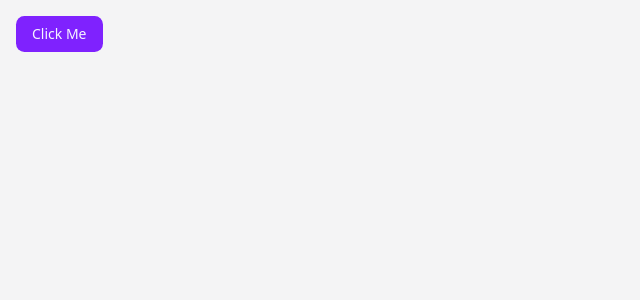
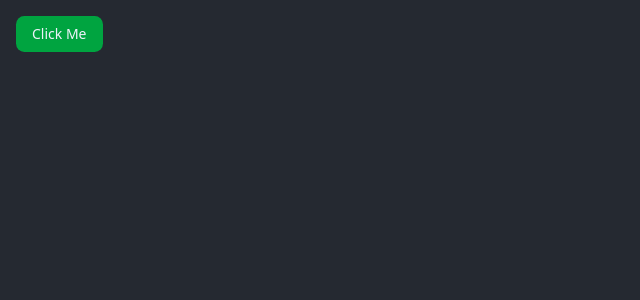
Before and after one commit to ThisIsKhalid/finance-tracker, a Next.js app: page / in a window 1280 px wide. Shown: the top 300 px of the page, without its empty margins (0-640 px from the left). Built offline with nearby package versions, Linux system fonts and the light colour scheme.

Commit message:
feat: enhance UI components with new styles and improved accessibility in sidebar and accounts page

```diff
--- a/src/app/(dashboard)/accounts/page.tsx
+++ b/src/app/(dashboard)/accounts/page.tsx
@@ -2,7 +2,7 @@ import React from "react";
 
 export default function Accounts() {
   return (
-    <div>
+    <div className="border border-red-600">
       <h1>Accounts Page</h1>
     </div>
   );
--- a/src/app/(dashboard)/layout.tsx
+++ b/src/app/(dashboard)/layout.tsx
@@ -5,7 +5,7 @@ export default function Layout({ children }: { children: React.ReactNode }) {
   return (
     <SidebarProvider>
       <AppSidebar />
-      <main>
+      <main className="bg-background text-foreground w-full">
         <SidebarTrigger />
         {children}
       </main>
--- a/src/app/globals.css
+++ b/src/app/globals.css
@@ -45,37 +45,62 @@
 
 :root {
   --radius: 0.65rem;
-  --background: oklch(1 0 0);
-  --foreground: oklch(0.141 0.005 285.823);
-  --card: oklch(1 0 0);
-  --card-foreground: oklch(0.141 0.005 285.823);
-  --popover: oklch(1 0 0);
-  --popover-foreground: oklch(0.141 0.005 285.823);
-  --primary: oklch(0.541 0.281 293.009);
-  --primary-foreground: oklch(0.969 0.016 293.756);
-  --secondary: oklch(0.967 0.001 286.375);
-  --secondary-foreground: oklch(0.21 0.006 285.885);
-  --muted: oklch(0.967 0.001 286.375);
-  --muted-foreground: oklch(0.552 0.016 285.938);
-  --accent: oklch(0.967 0.001 286.375);
-  --accent-foreground: oklch(0.21 0.006 285.885);
-  --destructive: oklch(0.577 0.245 27.325);
-  --border: oklch(0.92 0.004 286.32);
-  --input: oklch(0.92 0.004 286.32);
-  --ring: oklch(0.702 0.183 293.541);
-  --chart-1: oklch(0.811 0.111 293.571);
-  --chart-2: oklch(0.606 0.25 292.717);
-  --chart-3: oklch(0.541 0.281 293.009);
-  --chart-4: oklch(0.491 0.27 292.581);
-  --chart-5: oklch(0.432 0.232 292.759);
-  --sidebar: oklch(0.985 0 0);
-  --sidebar-foreground: oklch(0.141 0.005 285.823);
-  --sidebar-primary: oklch(0.541 0.281 293.009);
-  --sidebar-primary-foreground: oklch(0.969 0.016 293.756);
-  --sidebar-accent: oklch(0.967 0.001 286.375);
-  --sidebar-accent-foreground: oklch(0.21 0.006 285.885);
-  --sidebar-border: oklch(0.92 0.004 286.32);
-  --sidebar-ring: oklch(0.702 0.183 293.541);
+
+  /* Dark Backgrounds */
+  --background: oklch(0.18 0.02 265);
+  --foreground: oklch(0.92 0.02 255);
+
+  --card: oklch(0.22 0.015 265);
+  --card-foreground: oklch(0.92 0.02 255);
+
+  --popover: oklch(0.22 0.015 265);
+  --popover-foreground: oklch(0.92 0.02 255);
+
+  /* Green Primary */
+  --primary: oklch(0.62 0.19 150);
+  --primary-foreground: oklch(0.96 0.01 255);
+
+  /* Secondary (dark muted slate) */
+  --secondary: oklch(0.28 0.015 265);
+  --secondary-foreground: oklch(0.88 0.015 255);
+
+  /* Muted */
+  --muted: oklch(0.28 0.015 265);
+  --muted-foreground: oklch(0.70 0.01 255);
+
+  /* Accent Cyan */
+  --accent: oklch(0.70 0.09 230);
+  --accent-foreground: oklch(0.12 0.02 260);
+
+  /* Red Destructive */
+  --destructive: oklch(0.55 0.25 30);
+  --destructive-foreground: oklch(0.96 0.02 255);
+
+  /* Borders / Inputs */
+  --border: oklch(0.30 0.012 265);
+  --input: oklch(0.30 0.012 265);
+  --ring: oklch(0.62 0.19 150);
+  /* green */
+
+  /* Chart Greens */
+  --chart-1: oklch(0.68 0.18 150);
+  --chart-2: oklch(0.60 0.17 150);
+  --chart-3: oklch(0.52 0.15 150);
+  --chart-4: oklch(0.45 0.12 150);
+  --chart-5: oklch(0.38 0.10 150);
+
+  /* Sidebar Colors */
+  --sidebar: oklch(0.16 0.015 265);
+  --sidebar-foreground: oklch(0.92 0.02 255);
+
+  --sidebar-primary: oklch(0.62 0.19 150);
+  --sidebar-primary-foreground: oklch(0.96 0.01 255);
+
+  --sidebar-accent: oklch(0.70 0.09 230);
+  --sidebar-accent-foreground: oklch(0.12 0.02 260);
+
+  --sidebar-border: oklch(0.30 0.012 265);
+  --sidebar-ring: oklch(0.62 0.19 150);
 }
 
 .dark {
@@ -116,6 +141,7 @@
   * {
     @apply border-border outline-ring/50;
   }
+
   body {
     @apply bg-background text-foreground;
   }
--- a/src/components/Sidebar/AppSidebar.tsx
+++ b/src/components/Sidebar/AppSidebar.tsx
@@ -159,7 +159,11 @@ const data = {
 
 export function AppSidebar({ ...props }: React.ComponentProps<typeof Sidebar>) {
   return (
-    <Sidebar collapsible="icon" {...props}>
+    <Sidebar
+      collapsible="icon"
+      className="bg-sidebar text-sidebar-foreground border-r border-sidebar-border"
+      {...props}
+    >
       <SidebarHeader>
         <SidebarMenu>
           <SidebarMenuItem className="flex items-center">
--- a/src/components/Sidebar/NavMain.tsx
+++ b/src/components/Sidebar/NavMain.tsx
@@ -34,7 +34,9 @@ export function NavMain({
 }) {
   return (
     <SidebarGroup>
-      <SidebarGroupLabel>Platform</SidebarGroupLabel>
+      <SidebarGroupLabel className="text-muted-foreground">
+        Platform
+      </SidebarGroupLabel>
       <SidebarMenu>
         {items.map((item) => (
           <Collapsible
@@ -45,7 +47,10 @@ export function NavMain({
           >
             <SidebarMenuItem>
               <CollapsibleTrigger asChild>
-                <SidebarMenuButton tooltip={item.title}>
+                <SidebarMenuButton
+                  tooltip={item.title}
+                  className="data-[active=true]:bg-primary data-[active=true]:text-primary-foreground"
+                >
                   {item.icon && <item.icon />}
                   <span>{item.title}</span>
                   <ChevronRight className="ml-auto transition-transform duration-200 group-data-[state=open]/collapsible:rotate-90" />
@@ -55,7 +60,10 @@ export function NavMain({
                 <SidebarMenuSub>
                   {item.items?.map((subItem) => (
                     <SidebarMenuSubItem key={subItem.title}>
-                      <SidebarMenuSubButton asChild>
+                      <SidebarMenuSubButton
+                        asChild
+                        className="text-muted-foreground hover:text-foreground"
+                      >
                         <a href={subItem.url}>
                           <span>{subItem.title}</span>
                         </a>
--- a/src/components/Sidebar/NavProjects.tsx
+++ b/src/components/Sidebar/NavProjects.tsx
@@ -38,11 +38,16 @@ export function NavProjects({
 
   return (
     <SidebarGroup className="group-data-[collapsible=icon]:hidden">
-      <SidebarGroupLabel>Projects</SidebarGroupLabel>
+      <SidebarGroupLabel className="text-muted-foreground">
+        Projects
+      </SidebarGroupLabel>
       <SidebarMenu>
         {projects.map((item) => (
           <SidebarMenuItem key={item.name}>
-            <SidebarMenuButton asChild>
+            <SidebarMenuButton
+              asChild
+              className="hover:bg-accent hover:text-accent-foreground"
+            >
               <a href={item.url}>
                 <item.icon />
                 <span>{item.name}</span>
@@ -60,16 +65,16 @@ export function NavProjects({
                 side={isMobile ? "bottom" : "right"}
                 align={isMobile ? "end" : "start"}
               >
-                <DropdownMenuItem>
+                <DropdownMenuItem className="hover:bg-accent hover:text-accent-foreground">
                   <Folder className="text-muted-foreground" />
                   <span>View Project</span>
                 </DropdownMenuItem>
-                <DropdownMenuItem>
+                <DropdownMenuItem className="hover:bg-accent hover:text-accent-foreground">
                   <Forward className="text-muted-foreground" />
                   <span>Share Project</span>
                 </DropdownMenuItem>
                 <DropdownMenuSeparator />
-                <DropdownMenuItem>
+                <DropdownMenuItem className="hover:bg-accent hover:text-accent-foreground">
                   <Trash2 className="text-muted-foreground" />
                   <span>Delete Project</span>
                 </DropdownMenuItem>
--- a/src/components/Sidebar/NavUser.tsx
+++ b/src/components/Sidebar/NavUser.tsx
@@ -58,7 +58,7 @@ export function NavUser({
             </SidebarMenuButton>
           </DropdownMenuTrigger>
           <DropdownMenuContent
-            className="w-(--radix-dropdown-menu-trigger-width) min-w-56 rounded-lg"
+            className="w-(--radix-dropdown-menu-trigger-width) min-w-56 rounded-lg bg-sidebar text-sidebar-foreground border border-sidebar-border"
             side={isMobile ? "bottom" : "right"}
             align="end"
             sideOffset={4}
@@ -77,28 +77,28 @@ export function NavUser({
             </DropdownMenuLabel>
             <DropdownMenuSeparator />
             <DropdownMenuGroup>
-              <DropdownMenuItem>
+              <DropdownMenuItem className="hover:bg-accent hover:text-accent-foreground">
                 <Sparkles />
                 Upgrade to Pro
               </DropdownMenuItem>
             </DropdownMenuGroup>
             <DropdownMenuSeparator />
             <DropdownMenuGroup>
-              <DropdownMenuItem>
+              <DropdownMenuItem className="hover:bg-accent hover:text-accent-foreground">
                 <BadgeCheck />
                 Account
               </DropdownMenuItem>
-              <DropdownMenuItem>
+              <DropdownMenuItem className="hover:bg-accent hover:text-accent-foreground">
                 <CreditCard />
                 Billing
               </DropdownMenuItem>
-              <DropdownMenuItem>
+              <DropdownMenuItem className="hover:bg-accent hover:text-accent-foreground">
                 <Bell />
                 Notifications
               </DropdownMenuItem>
             </DropdownMenuGroup>
             <DropdownMenuSeparator />
-            <DropdownMenuItem>
+            <DropdownMenuItem className="hover:bg-accent hover:text-accent-foreground">
               <LogOut />
               Log out
             </DropdownMenuItem>
```
